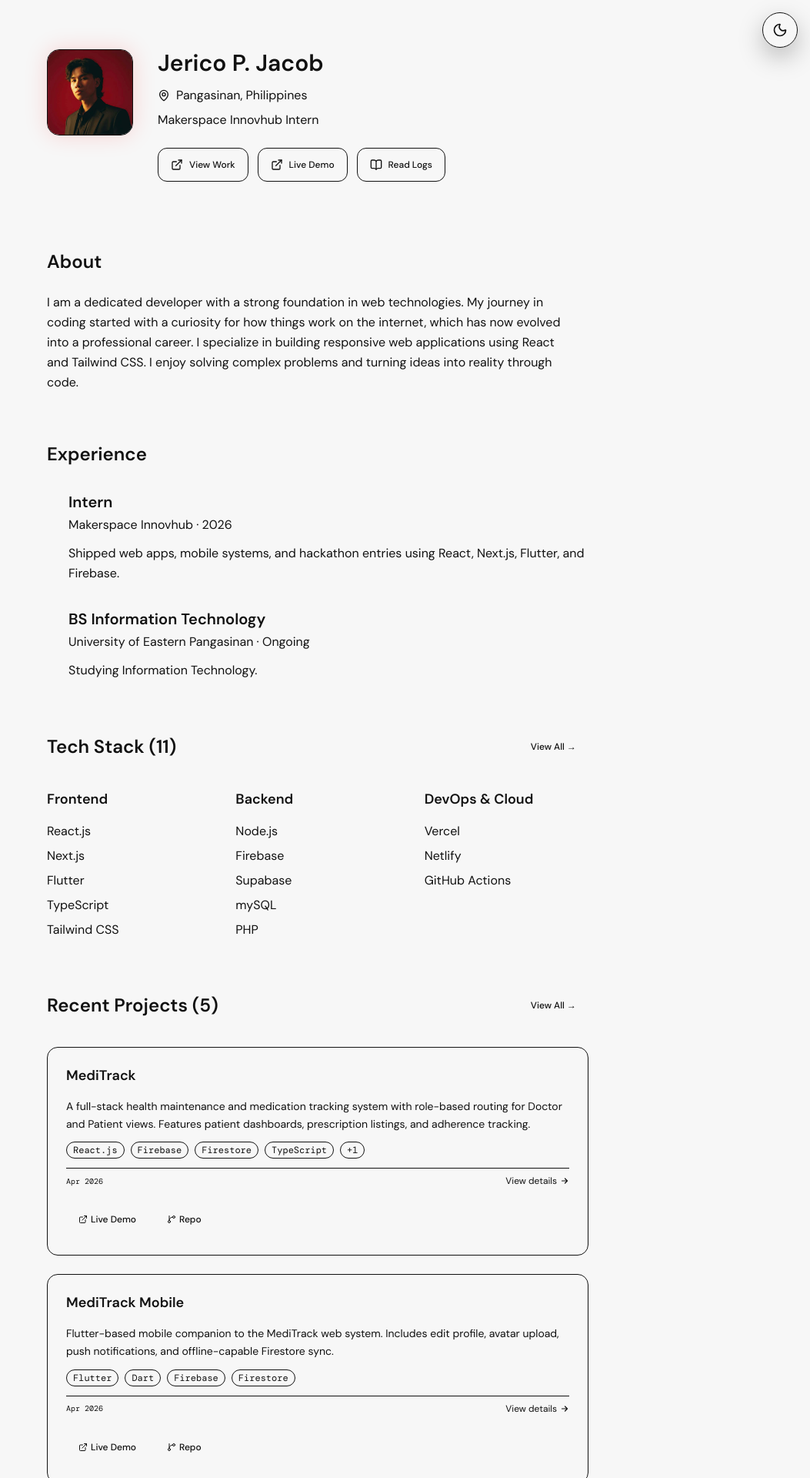
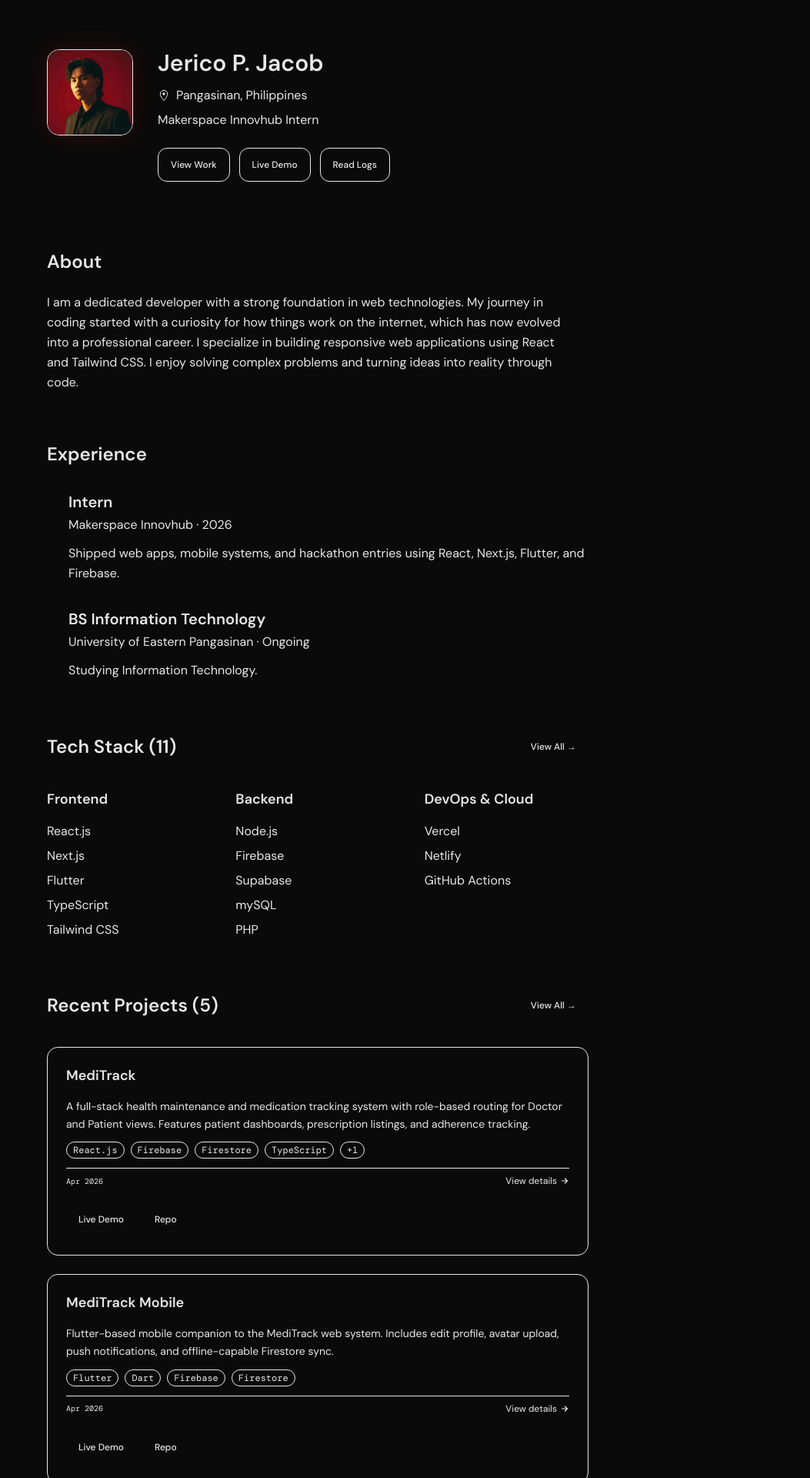
Before and after one commit to xiaoliners-maker/JACOB-PROFESSIONAL-PORTFOLIO, a Next.js app: page / in a window 1280 px wide. Shown: the top 1920 px of the page at 77% size, without its empty margins (227-1280 px from the left). Built offline with nearby package versions, Linux system fonts and the light colour scheme; a web font is replaced by a local one.

Commit message:
updated layout

```diff
--- a/app/layout.tsx
+++ b/app/layout.tsx
@@ -1,4 +1,3 @@
-import dynamic from "next/dynamic";
 import type { Metadata } from "next";
 import { DM_Mono, DM_Sans } from "next/font/google";
 import "./globals.css";
@@ -18,8 +17,6 @@ const dmMono = DM_Mono({
   weight: ["300", "400", "500"],
 });
 
-const ThemeToggle = dynamic(() => import("@/components/atoms/ThemeToggle"));
-
 export const metadata: Metadata = {
   title: {
     default: "Jerico P. Jacob — Makerspace Innovhub Intern",
@@ -35,7 +32,6 @@ export default function RootLayout({ children }: { children: React.ReactNode })
   return (
     <html lang="en" className={`${dmSans.variable} ${dmMono.variable} scroll-smooth`}>
       <body className="font-sans antialiased bg-canvas text-ink">
-        <ThemeToggle />
         <main className="pt-0">{children}</main>
         <Footer />
       </body>
--- a/app/page.tsx
+++ b/app/page.tsx
@@ -4,8 +4,6 @@ import ProjectCard from "@/components/molecules/ProjectCard";
 import Timeline from "@/components/organisms/Timeline";
 import { getFeaturedProjects, getAllLogMeta, getAllProjects, getAllTechStacks } from "@/lib/content";
 import Link from "next/link";
-import Image from "next/image";
-import { MapPin, ExternalLink, BookOpen } from "lucide-react";
 
 const techStack = {
   frontend: ["React.js", "Next.js", "Flutter", "TypeScript", "Tailwind CSS"],
@@ -46,16 +44,14 @@ export default function HomePage() {
 
             {/* Avatar (No Hover) */}
             <div className="flex-shrink-0 w-28 h-28 rounded-2xl overflow-hidden border border-accent/30 shadow-[0_0_30px_rgba(255,0,0,0.15)]">
-              <Image
+                <img
                   src="/jerico.jpg"
                   alt="Jerico P. Jacob"
                   width={112}
                   height={112}
                   className="w-full h-full object-cover"
-                priority
                 />
               </div>
-
             <div className="flex-1 min-w-0">
               <div className="flex items-center gap-3 mb-3">
                 <h1 className="text-3xl font-semibold text-ink">
@@ -64,7 +60,10 @@ export default function HomePage() {
               </div>
 
               <div className="flex items-center gap-2 mb-2">
-                <MapPin className="w-4 h-4 text-ink-muted" />
+                <svg className="w-4 h-4 text-ink-muted" viewBox="0 0 24 24" fill="none" xmlns="http://www.w3.org/2000/svg" aria-hidden="true">
+                  <path d="M12 2C8.134 2 5 5.134 5 9c0 5.25 7 13 7 13s7-7.75 7-13c0-3.866-3.134-7-7-7z" stroke="currentColor" strokeWidth="1.5" strokeLinecap="round" strokeLinejoin="round" />
+                  <circle cx="12" cy="9" r="2.5" fill="currentColor" />
+                </svg>
                 <p className="text-base text-ink-muted">
                   Pangasinan, Philippines
                 </p>
@@ -81,7 +80,6 @@ export default function HomePage() {
                   size="sm"
                   className="flex items-center gap-2"
                 >
-                  <ExternalLink className="w-4 h-4" />
                   View Work
                 </Button>
 
@@ -93,7 +91,6 @@ export default function HomePage() {
                     size="sm"
                     className="flex items-center gap-2"
                   >
-                    <ExternalLink className="w-4 h-4" />
                     Live Demo
                   </Button>
                 )}
@@ -104,7 +101,6 @@ export default function HomePage() {
                   size="sm"
                   className="flex items-center gap-2"
                 >
-                  <BookOpen className="w-4 h-4" />
                   Read Logs
                 </Button>
               </div>
--- a/components/molecules/ProjectCard.tsx
+++ b/components/molecules/ProjectCard.tsx
@@ -1,6 +1,5 @@
 import Badge from "@/components/atoms/Badge";
 import Button from "@/components/atoms/Button";
-import { ExternalLink, GitBranch } from "lucide-react";
 
 import type { Project } from "@/types";
 
@@ -125,7 +124,6 @@ export default function ProjectCard({ project, featured }: ProjectCardProps) {
             size="sm"
             className="text-xs px-3 py-1 h-auto"
           >
-            <ExternalLink className="w-3 h-3 mr-1" />
             Live Demo
           </Button>
         )}
@@ -137,7 +135,6 @@ export default function ProjectCard({ project, featured }: ProjectCardProps) {
             size="sm"
             className="text-xs px-3 py-1 h-auto"
           >
-            <GitBranch className="w-3 h-3 mr-1" />
             Repo
           </Button>
         )}
```
Lines whose indentation alone changed are shown as unchanged.
